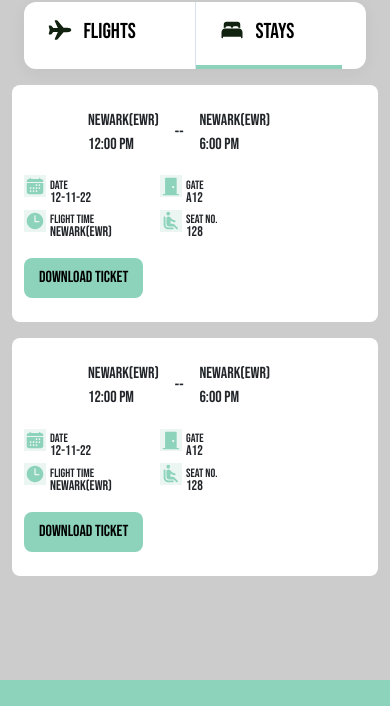
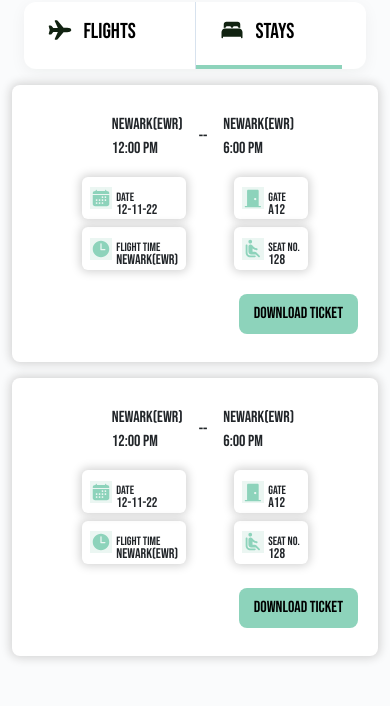
Before and after one commit to mohamedgaber-136/Travel-Agency, a React (Create React App) app: page /account/history/stays in a window 390 px wide. Shown: the part 607-1313 px from the top of the page. Built offline with nearby package versions, Linux system fonts and the light colour scheme; no server answers; the database is empty; a web font is replaced by a local one.

Commit message:
account design & responsive

```diff
--- a/src/Components/accountFlow/AccountPayment/AccountPayment.jsx
+++ b/src/Components/accountFlow/AccountPayment/AccountPayment.jsx
@@ -11,7 +11,7 @@ const AccountPayment = () => {
         <h2 className="py-3">AccountPayment</h2>
       </Container>
       <Container className="bg-white py-3 rounded-3 d-flex gap-3 visa-flex">
-        <div className="visa p-3 rounded-3">
+        <div className="visa p-3 rounded-3 add-visa-width ">
           <div className="d-flex align-items-start justify-content-between visa-content">
             <div>
               <p className="mb-0 lh-sm">**** **** ****</p>
@@ -57,7 +57,7 @@ const AccountPayment = () => {
           </div>
         </div>
         <div
-          className="add-visa py-3 rounded-3"
+          className="add-visa py-3 rounded-3 add-visa-width"
           onClick={() => setModalShow(true)}
         >
           <svg
--- a/src/Components/accountFlow/AccountPayment/accountPayment.css
+++ b/src/Components/accountFlow/AccountPayment/accountPayment.css
@@ -16,11 +16,17 @@
   align-items: center;
   cursor: pointer;
 }
+
 @media screen and (max-width:700px) {
   .visa-flex {
     flex-direction: column;
     align-items: center;
   }
+}
+  @media screen and (max-width:340px) {
+    .add-visa-width {
+      width: 95%;
+    }
 }
 .add-visa p {
   opacity: 0.75;
--- a/src/Components/accountFlow/accountFlight/accountFlight.jsx
+++ b/src/Components/accountFlow/accountFlight/accountFlight.jsx
@@ -4,13 +4,13 @@ import "./accountFligjt.css";
 const AccountFlight = ({ image }) => {
   return (
     <div className="my-3">
-      <Container className="bg-white py-4 rounded-3">
-        <div className="d-flex align-items-center flex-wrap gap-4 justify-content-between">
-          <div className="d-flex flex-wrap gap-3 align-items-center">
+      <Container className="bg-white py-4 rounded-3 flight-shadow">
+        <div className="d-flex align-items-center flex-wrap gap-4 justify-content-between  justify-content-center justify-content-md-between py-1">
+          <div className="d-flex flex-wrap gap-3  align-items-center justify-content-center justify-content-md-between">
             <div>
               <img src={image} alt="" />
             </div>
-            <div className="d-flex flex-wrap align-items-center px-5">
+            <div className="d-flex align-items-center px-5  flight-">
               <div>
                 <span>Newark(EWR)</span>
                 <p className="m-0">12:00 pm</p>
@@ -24,7 +24,7 @@ const AccountFlight = ({ image }) => {
 
             <div className="d-flex flex-wrap gap-5 ticket-info">
               <div className="">
-                <div className="d-flex align-items-center mb-2">
+                <div className="d-flex align-items-center mb-2 flight-shadow p-2 rounded-2">
                   <svg
                     xmlns="http://www.w3.org/2000/svg"
                     width="22"
@@ -43,7 +43,7 @@ const AccountFlight = ({ image }) => {
                   </div>
                 </div>
 
-                <div className="d-flex align-items-center">
+                <div className="d-flex align-items-center flight-shadow p-2 rounded-2">
                   <svg
                     xmlns="http://www.w3.org/2000/svg"
                     width="22"
@@ -63,7 +63,7 @@ const AccountFlight = ({ image }) => {
                 </div>
               </div>
               <div className="">
-                <div className="d-flex align-items-center mb-2">
+                <div className="d-flex align-items-center mb-2 flight-shadow p-2 rounded-2">
                   <svg
                     xmlns="http://www.w3.org/2000/svg"
                     width="22"
@@ -82,7 +82,7 @@ const AccountFlight = ({ image }) => {
                   </div>
                 </div>
 
-                <div className="d-flex align-items-center">
+                <div className="d-flex align-items-center flight-shadow p-2 rounded-2">
                   <svg
                     xmlns="http://www.w3.org/2000/svg"
                     width="22"
@@ -105,7 +105,7 @@ const AccountFlight = ({ image }) => {
               </div>
             </div>
           </div>
-          <div>
+          <div className="d-flex  align-items-center justify-content-end download-ticket-btn-div w-100 pe-2">
             <button className="download-ticket-btn">Download Ticket</button>
           </div>
         </div>
--- a/src/Components/accountFlow/accountFlight/accountFligjt.css
+++ b/src/Components/accountFlow/accountFlight/accountFligjt.css
@@ -16,3 +16,6 @@
 .ticket-info svg {
     background-color: #EBF6F2;
 }
+.flight-shadow {
+    box-shadow: 0 0 10px 2px lightgray;
+}
--- a/src/Pages/accountFlow/Account/index.css
+++ b/src/Pages/accountFlow/Account/index.css
@@ -55,7 +55,7 @@
   opacity: 0.75;
 }
 .bg {
-  background: #ccc;
+  background: #FAFBFC;
 }
 .account__info h3 {
   font-size: 20px;
```
